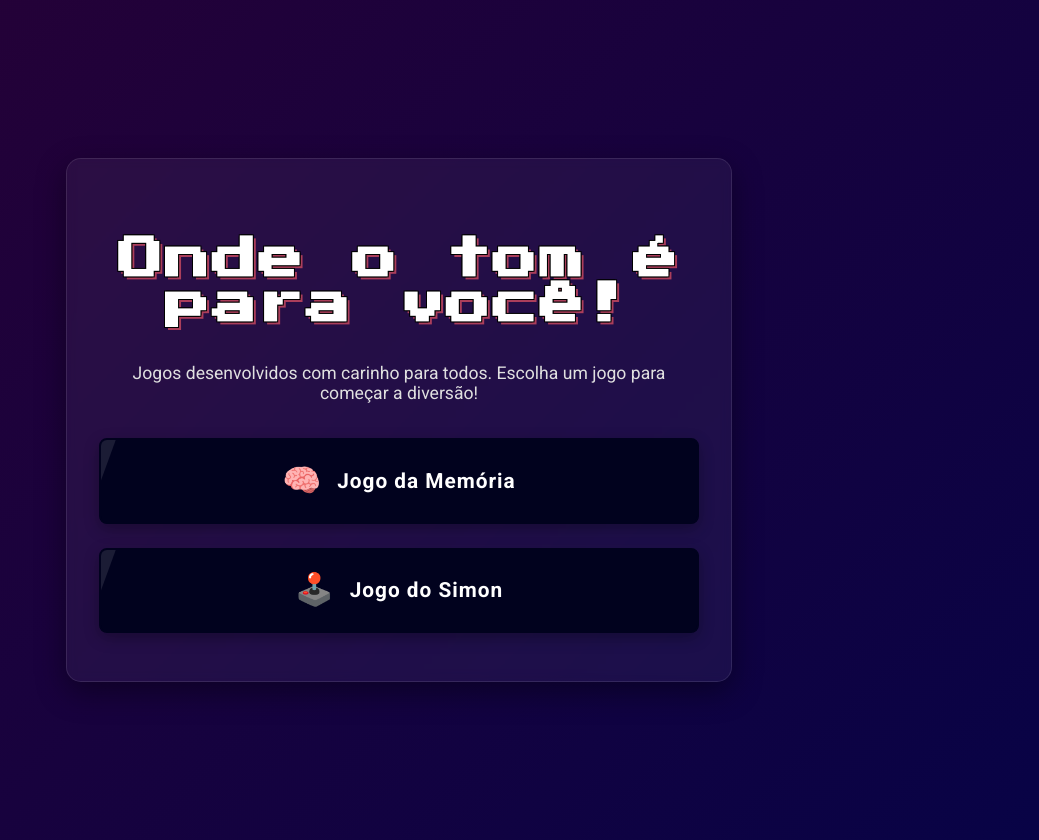
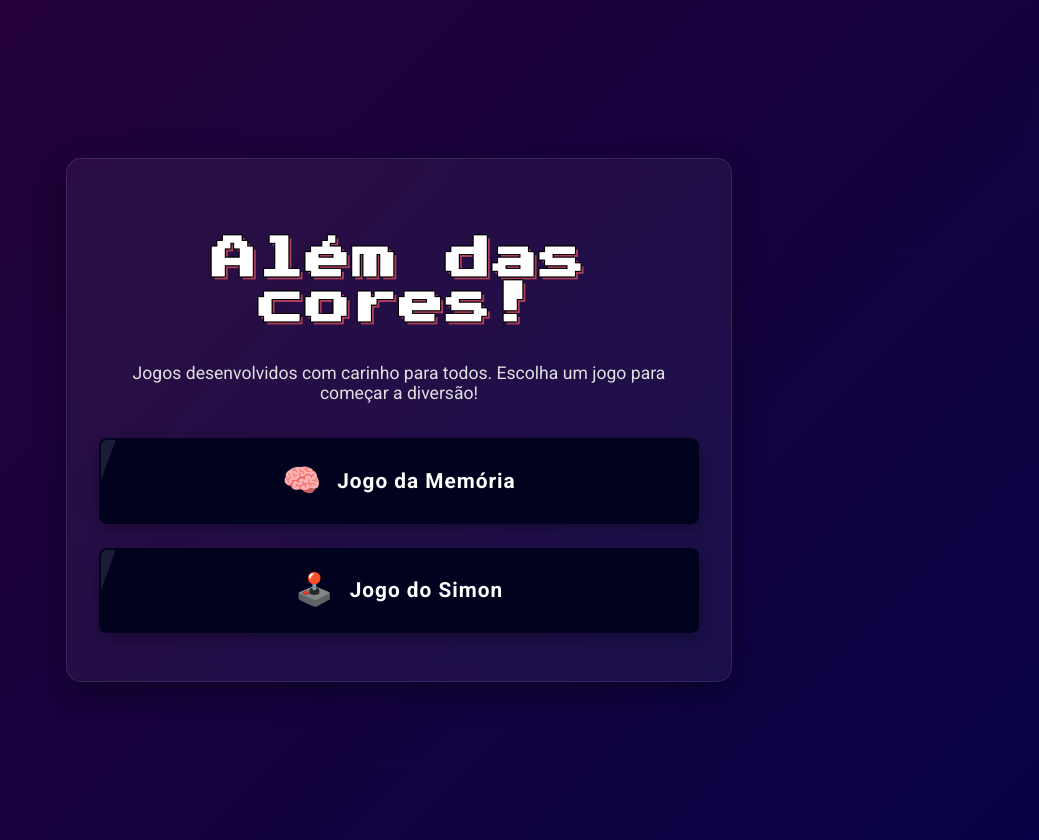
Before and after one commit to annoooooca/progmobile2, a plain HTML site: page index.html in a window 1280 px wide. Shown: the whole page, without its empty margins (241-1280 px from the left). Drawn offline with Linux system fonts and the light colour scheme.

Commit message:
Update index.html

```diff
--- a/index.html
+++ b/index.html
@@ -157,7 +157,7 @@
 </head>
 <body>
     <div class="container">
-        <h1>Onde o tom é para você!</h1>
+        <h1>Além das cores!</h1>
         <p>Jogos desenvolvidos com carinho para todos. Escolha um jogo para começar a diversão!</p>
 
         <div class="game-link-wrapper">
```
